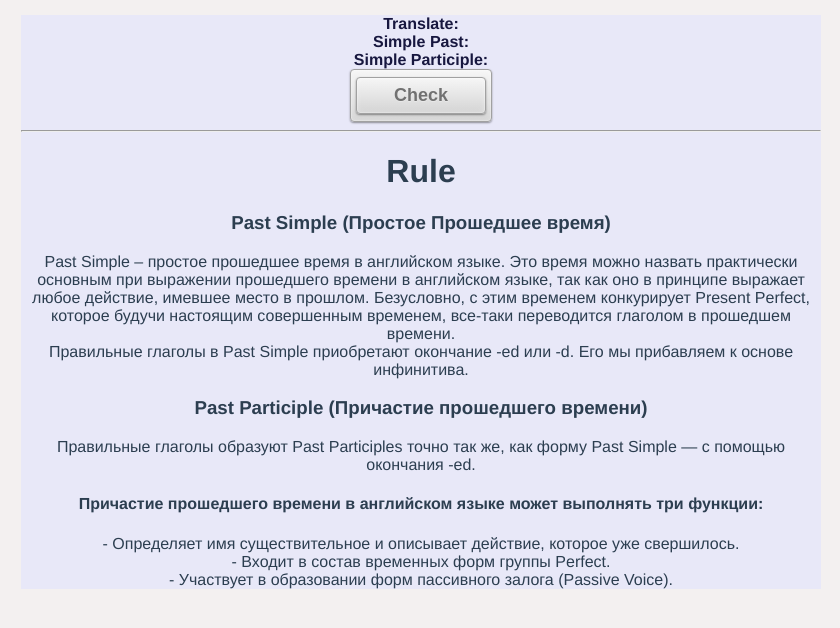
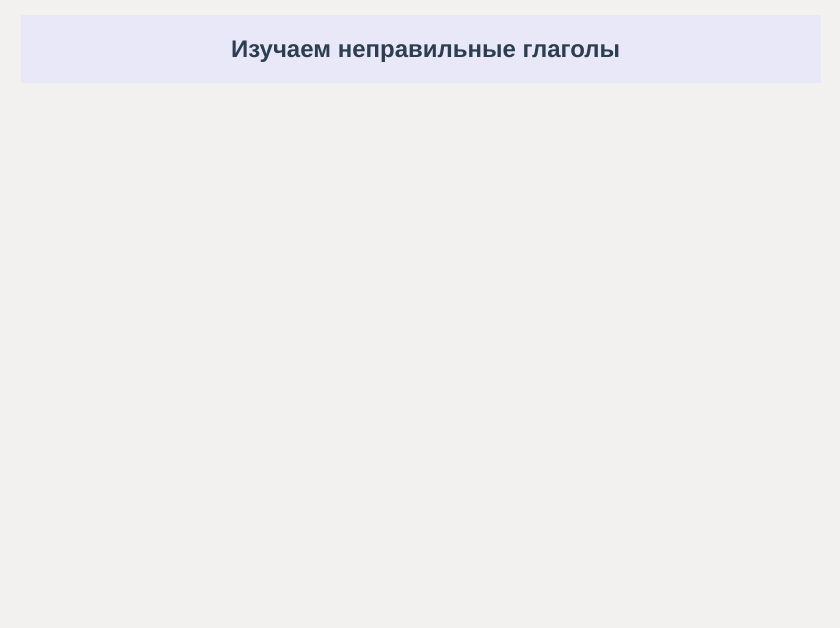
Before and after one commit to AlexMurrr/vueRouterverbs, a Vue app: page / in a window 1280 px wide. Shown: the top 628 px of the page, without its empty margins (219-1059 px from the left). Built offline with nearby package versions, Linux system fonts and the light colour scheme.

Commit message:
feat: create header.vue

```diff
--- a/src/App.vue
+++ b/src/App.vue
@@ -1,13 +1,14 @@
 <script setup>
-import { RouterLink, RouterView } from 'vue-router'
-import formVerb from './components/formVerb.vue';
-import rule from './components/rule.vue'
+import headerV from './components/header.vue';
+
+
+
+
+
 </script>
 
 <template>
-
-<formVerb/>
-<rule/>
+ <headerV/>
 </template>
 
 <style>
--- a/src/components/formVerb.vue
+++ b/src/components/formVerb.vue
@@ -12,10 +12,10 @@ let isTrueButton = ref(false);
       <label class="label"><strong>Translate:</strong></label> <br />
 
 
-      <label class="label"><strong>Simple Past:</strong></label> <br />
+      <label class="label"><strong>Past Simple:</strong></label> <br />
 
 
-      <label class="label"><strong> Simple Participle:</strong></label> <br/>
+      <label class="label"><strong>	Past Participle:</strong></label> <br/>
 
       <buttonV
         v-if="isTrueButton"
--- /dev/null
+++ b/src/components/header.vue
@@ -0,0 +1,32 @@
+<script setup>
+
+</script>
+
+<template>
+  <div class="divHader">
+    <div class="hi">
+
+    </div>
+    <div class="hader">
+      <h2>Изучаем неправильные глаголы</h2>
+      <!-- <h3>Введите для глагола: {{  }}</h3> -->
+    </div>
+  </div>
+</template>
+
+<style>
+.divHader {
+  display: flex;
+}
+.hi {
+  margin-top: 35px;
+  margin-left: 10px;
+  width: 200px;
+}
+.hader {
+  margin-right: 60px;
+}
+.point {
+  margin-top: 10px;
+}
+</style>
```
Also changed, not shown: src/stores/verbs.js (+1 -38 lines).
